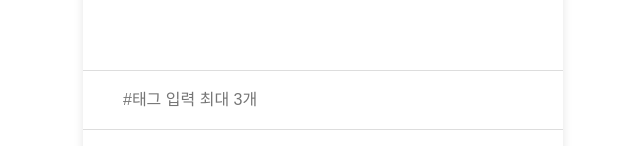
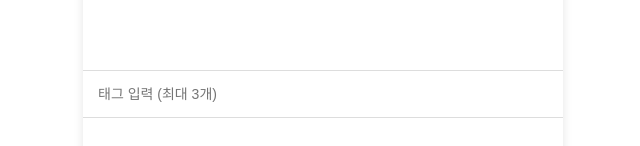
Before and after one commit to aong13/Addit-web, a React (Create React App) app: page /upload/relay in a window 1280 px wide. Shown: the part 208-354 px from the top of the page, without its empty margins (317-957 px from the left). Built offline with nearby package versions, Linux system fonts and the light colour scheme; a web font is replaced by a local one.

Commit message:
:sparkles: feat: 태그 컴포넌트 별도 분리
- 스페이스바 또는 엔터로 구분되도록

```diff
--- /dev/null
+++ b/src/components/TagInput.jsx
@@ -0,0 +1,111 @@
+import React, { useState } from "react";
+import styled from "styled-components";
+
+const TagInput = ({ tags = [], onChange, editMode = true }) => {
+  const [inputValue, setInputValue] = useState("");
+
+  const addTag = (value) => {
+    const trimmedValue = value.trim();
+    if (
+      trimmedValue.length > 0 && // 빈 값 제외
+      tags.length < 3 && // 태그 최대 3개
+      !tags.includes(trimmedValue) // 중복 태그 제외
+    ) {
+      onChange([...tags, trimmedValue]);
+    }
+    setInputValue(""); //초기화
+  };
+
+  const handleInputChange = (e) => {
+    setInputValue(e.target.value);
+  };
+
+  const handleKeyPress = (e) => {
+    if (e.key === "Enter" || e.key === " ") {
+      addTag(inputValue);
+    } else if (e.key === "Backspace" && !inputValue) {
+      onChange(tags.slice(0, -1)); // 마지막 태그 삭제
+    }
+  };
+
+  return (
+    <TagContainer>
+      <TagInputWrapper>
+        {tags.map((tag, index) => (
+          <Tag key={index}>
+            <p>{`#${tag}`}</p>
+            {editMode && (
+              <RemoveButton
+                onClick={() => onChange(tags.filter((t) => t !== tag))}
+              >
+                x
+              </RemoveButton>
+            )}
+          </Tag>
+        ))}
+        {editMode && tags.length < 3 && (
+          <Input
+            value={inputValue}
+            onChange={handleInputChange}
+            onKeyUp={handleKeyPress}
+            placeholder="태그 입력 (최대 3개)"
+          />
+        )}
+      </TagInputWrapper>
+      {!editMode && tags.length === 0 && (
+        <PlaceholderText>태그 없음</PlaceholderText>
+      )}
+    </TagContainer>
+  );
+};
+
+const TagContainer = styled.div`
+  border-top: 1px solid #ddd;
+  border-bottom: 1px solid #ddd;
+  padding: 10px;
+`;
+
+const TagInputWrapper = styled.div`
+  display: flex;
+  flex-wrap: wrap;
+  gap: 8px;
+  align-items: center;
+`;
+
+const Tag = styled.div`
+  display: flex;
+  align-items: center;
+  justify-content: space-between;
+  padding: 6px 12px;
+  background-color: #e0e0e0;
+  border-radius: 20px;
+  font-size: 14px;
+  color: #333;
+  gap: 6px;
+`;
+
+const RemoveButton = styled.button`
+  background: transparent;
+  height: 100%;
+  border: none;
+  color: #000;
+  font-size: 10px;
+  cursor: pointer;
+  padding: 0;
+`;
+
+const Input = styled.input`
+  border: none;
+  outline: none;
+  padding: 5px;
+  font-size: 14px;
+  flex-grow: 1;
+  min-width: 80px;
+`;
+
+const PlaceholderText = styled.p`
+  color: #aaa;
+  font-size: 14px;
+`;
+
+export default TagInput;
--- a/src/pages/UploadRelay.jsx
+++ b/src/pages/UploadRelay.jsx
@@ -2,25 +2,13 @@ import React, { useState } from "react";
 import { useNavigate } from "react-router-dom";
 import Header from "../components/layout/Header";
 import styled from "styled-components";
-
-const TagInput = ({ value, onChange }) => {
-  return (
-    <TagContainer>
-      <Input
-        type="text"
-        placeholder="#태그 입력 최대 3개"
-        value={value}
-        onChange={onChange}
-      />
-    </TagContainer>
-  );
-};
+import TagInput from "../components/TagInput";
 
 const UploadRelay = () => {
   const navigate = useNavigate();
   const [title, setTitle] = useState("");
   const [intro, setIntro] = useState("");
-  const [tags, setTags] = useState("");
+  const [tags, setTags] = useState([]); // 태그 초기값을 빈 배열로 설정
 
   const handleTitleChange = (e) => {
     setTitle(e.target.value.slice(0, 40)); // 제목 최대 40자
@@ -30,8 +18,8 @@ const UploadRelay = () => {
     setIntro(e.target.value);
   };
 
-  const handleTagsChange = (e) => {
-    setTags(e.target.value);
+  const handleTagsChange = (newTags) => {
+    setTags(newTags); // 태그 배열을 직접 업데이트
   };
 
   const handleNext = () => {
@@ -58,7 +46,7 @@ const UploadRelay = () => {
           value={intro}
           onChange={handleIntroChange}
         />
-        <TagInput value={tags} onChange={handleTagsChange} />
+        <TagInput tags={tags} onChange={handleTagsChange} />
       </FormContainer>
     </Container>
   );
@@ -102,10 +90,4 @@ const TextArea = styled.textarea`
   min-height: 100px;
 `;
 
-const TagContainer = styled.div`
-  border-top: 1px solid #ddd;
-  border-bottom: 1px solid #ddd;
-  padding: 10px;
-`;
-
 export default UploadRelay;
--- a/src/pages/UploadTickle.jsx
+++ b/src/pages/UploadTickle.jsx
@@ -4,19 +4,7 @@ import Header from "../components/layout/Header";
 import styled from "styled-components";
 import cameraIcon from "../assets/icons/camera.svg";
 import deleteIcon from "../assets/icons/x_icon.svg"; // X 아이콘 추가
-
-const TagInput = ({ value }) => {
-  return (
-    <TagContainer>
-      <Input
-        type="text"
-        placeholder="태그가 없습니다."
-        value={value}
-        readOnly
-      />
-    </TagContainer>
-  );
-};
+import TagInput from "../components/TagInput";
 
 const UploadTickle = () => {
   const location = useLocation();
@@ -64,7 +52,7 @@ const UploadTickle = () => {
             onChange={handleFileChange}
           />
         </TitleInputWrapper>
-        <TagInput value={tags} />
+        <TagInput tags={tags} editMode={false} />
         <ContentContainer>
           {image && (
             <ImageWrapper>
@@ -125,12 +113,6 @@ const TextArea = styled.textarea`
   min-height: 100px;
 `;
 
-const TagContainer = styled.div`
-  border-top: 1px solid #ddd;
-  border-bottom: 1px solid #ddd;
-  padding: 10px;
-`;
-
 const TitleInputWrapper = styled.div`
   display: flex;
   justify-content: space-between;
```
